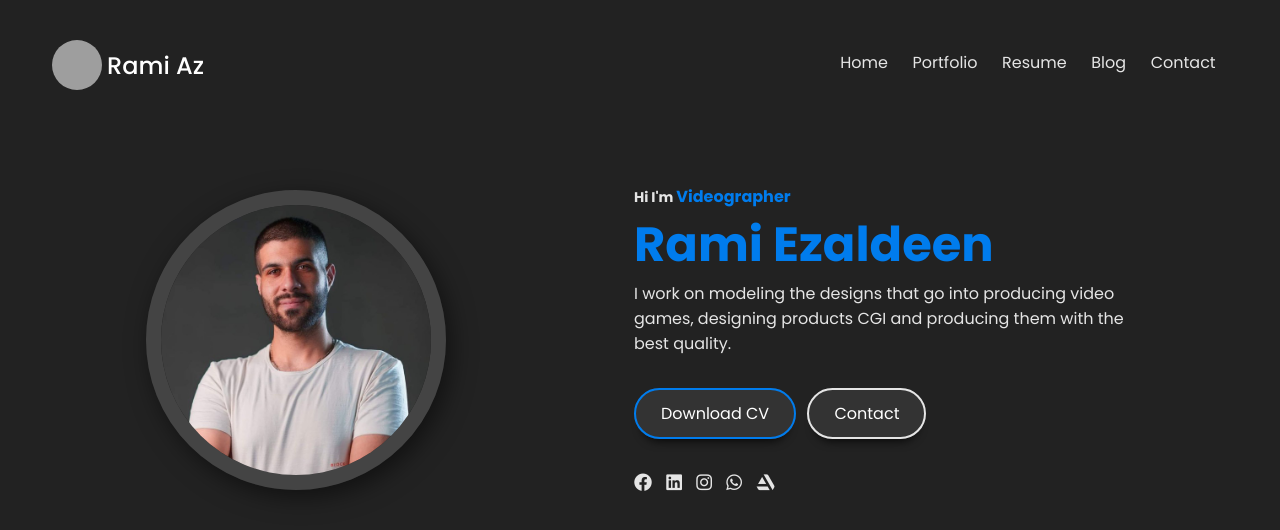
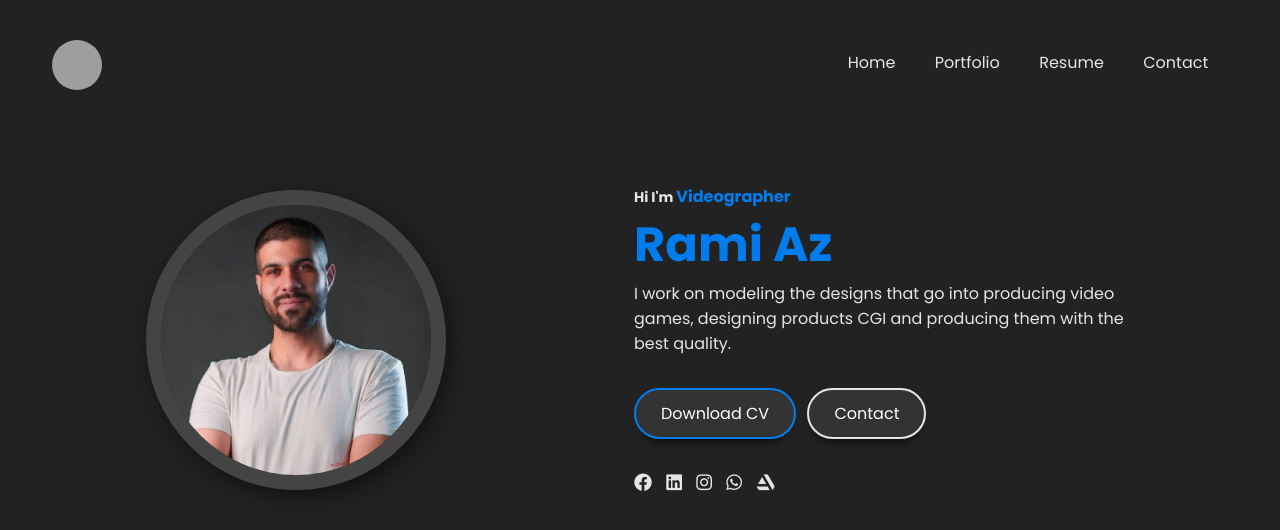
Before and after one commit to RamiTa3/ramiaz, a plain HTML site: page index.html in a window 1280 px wide. Drawn offline with nearby package versions, Linux system fonts and the light colour scheme; grey boxes are pictures that could not be loaded.

Commit message:
Update index.html

```diff
--- a/index.html
+++ b/index.html
@@ -22,7 +22,7 @@
             <header>
                 <div class="logo">
                     <i ></i>
-                    <div class="logo-text">Rami Az</div>
+                    <div class="logo-text"></div>
                 </div>
                 <nav>
                     <div class="togglebtn">
@@ -31,10 +31,10 @@
                         <span></span>
                     </div>
                     <ul class="navlinks">
-                        <li><a href="index.html">Home</a></li>
-                        <li><a href="#">Portfolio</a></li>
+                        <li><a class="home" href="index.html">Home</a></li>
+                        <li><a href="portfolio/portfolio.html">Portfolio</a></li>
                         <li><a href="#">Resume</a></li>
-                        <li><a href="#">Blog</a></li>
+                        <!--<li><a href="#">Blog</a></li>-->
                         <li><a href="#">Contact</a></li>
                     </ul>
                 </nav>
@@ -45,7 +45,7 @@
                  </div>
                  <div class="hero-text">
                     <h5>Hi I'm <span class="input"></span></h5>
-                    <h1>Rami Ezaldeen</h1>
+                    <h1>Rami Az</h1>
                     <p> I work on modeling the designs
                         that go into producing video games,
                         designing products CGI and producing
```
